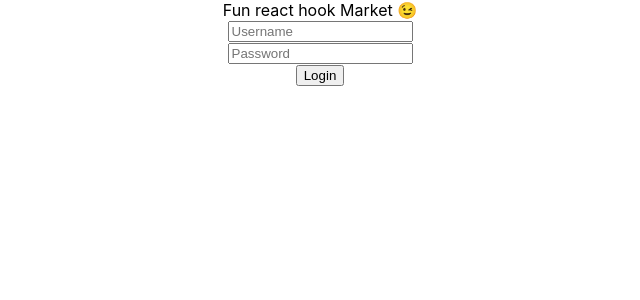
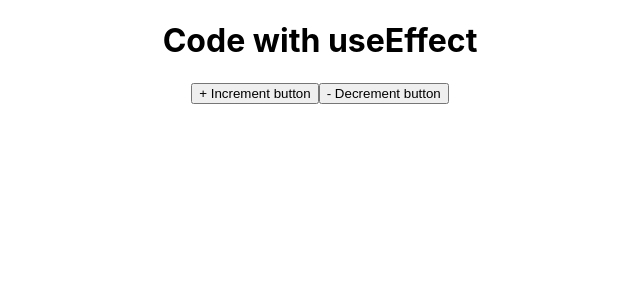
Before and after one commit to Gdansklol/easy-react-01, a React (Create React App) app: page / in a window 1280 px wide. Shown: the top 300 px of the page, without its empty margins (320-960 px from the left). Built offline with nearby package versions, Linux system fonts and the light colour scheme.

Commit message:
using useEffect & useState

```diff
--- a/src/App.js
+++ b/src/App.js
@@ -1,36 +1,27 @@
-import React, {useState} from 'react';
+// 05 - useEffect
+import React, {useEffect, useState} from 'react';
 import './App.css';
 
 function App() {
-  const [userName, setUserName] = useState('');
-  const [passWord, setPassWord] = useState('');
-  const onSubmit = (event) => {
-    event.preventDefault();
-    console.log(userName, passWord);
-  };
+  const [count, setCount] = useState(0);
 
+ useEffect (()=>{
+  console.log(count)
+ })
+
+  const increment = () => {
+    setCount(count +1);
+  }
+
+  const decrement = () => {
+    setCount(count -1)
+  }
+ console.log('ok rendering')
   return (
-  <div >
-    <form onSubmit={onSubmit}>
-    <div className='container'>Fun react hook Market 😉
-     <br/>
-     <input
-     placeholder='Username'
-     value={userName}
-     onChange={(e) => setUserName(e.target.value)}
-
-     /><br />
-
-     <input
-     placeholder='Password'
-     value={passWord}
-     onChange={(e)=>setPassWord(e.target.value)}
-      /><br/>
-    <button type='submit'>Login</button>
-
-
-      </div>
-      </form>
+  <div className='App' >
+    <h1>Code with useEffect</h1>
+    <button onClick={increment}>+ Increment button</button>
+    <button onClick={decrement}>- Decrement button</button>
   </div>
   );
 }
```
